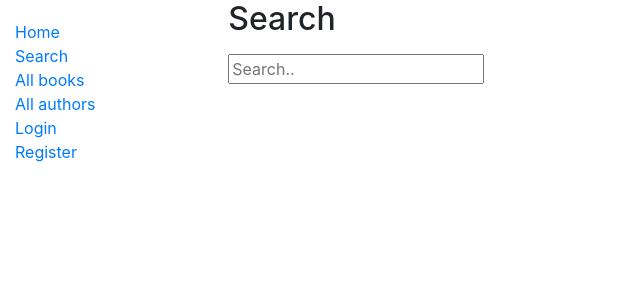
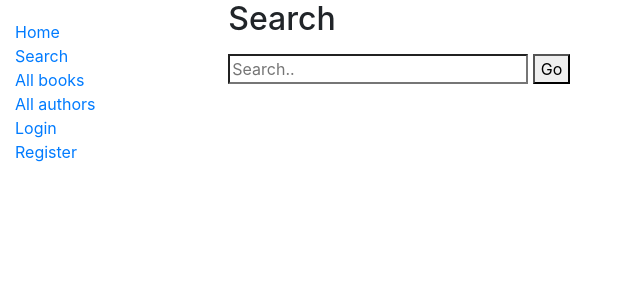
Before and after one commit to mgonz893/bookdjango, a Django app: page /catalog/search/ in a window 1280 px wide. Shown: the top 300 px of the page, without its empty margins (0-640 px from the left). Run offline with Django 3.2, Linux system fonts and the light colour scheme; some libraries are stand-ins or nearby versions.

Commit message:
search css

```diff
--- a/bookapp/catalog/static/css/styles.css
+++ b/bookapp/catalog/static/css/styles.css
@@ -3,3 +3,7 @@
   padding: 0;
   list-style: none;
 }
+
+#col-sm-10 input {
+  width: 300px;
+}
--- a/bookapp/catalog/templates/base_generic.html
+++ b/bookapp/catalog/templates/base_generic.html
@@ -47,7 +47,7 @@
     {% endif %}
   {% endblock %}
       </div>
-      <div class="col-sm-10 ">{% block content %}{% endblock %}</div>
+      <div class="col-sm-10" id="col-sm-10">{% block content %}{% endblock %}</div>
     </div>
   </div>
 </body>
--- a/bookapp/catalog/templates/search.html
+++ b/bookapp/catalog/templates/search.html
@@ -1,10 +1,11 @@
 {% extends "base_generic.html" %}
-
+{% load static %}
+  <link rel="stylesheet" href="{% static 'css/styles.css' %}">
 {% block content %}
 <h2>Search</h2>
 
 <p></p>
 
-<input type="text" placeholder="Search..">
-
+<input type="search" placeholder="Search.." class="search" name="search" style="width: 300px;">
+<button type="submit">Go</button>
 {% endblock %}
```
